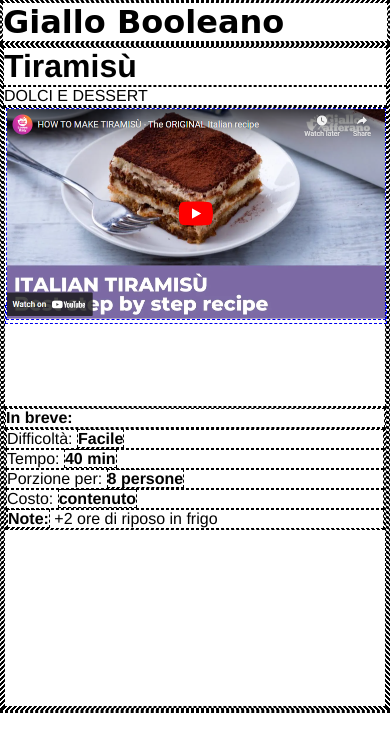
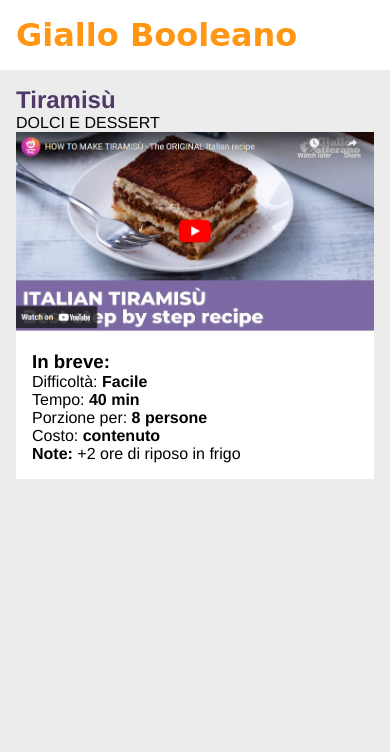
Before and after one commit to Diana-Petruccetti/htmlcss-responsive-layout, a plain HTML site: page index.html in a window 390 px wide. Drawn offline with Linux system fonts and the light colour scheme.

Commit message:
first mobile section complete

```diff
--- a/assets/css/style.css
+++ b/assets/css/style.css
@@ -15,12 +15,36 @@
     box-sizing: border-box;
 }
 
+body {
+    background-color: rgb(236, 236, 236);
+}
+
 header {
     font-family: 'Nerko One', cursive;
 }
 
 main {
     font-family: 'Montserrat', 'Helvetica Neue', sans-serif;
+}
+
+ul>li {
+    text-decoration: none;
+}
+
+.logo {
+    color: var(--giallo-booleano-primary);
+}
+
+.title {
+    color: var(--giallo-booleano-secondary-dark);
+}
+
+.section-logo {
+    background-color: var(--giallo-booleano-light);
+}
+
+.row {
+    background-color: var(--giallo-booleano-light);
 }
 /* end-common region */
 
@@ -44,6 +68,10 @@ main {
 
 .youtube {
     width: 100%;
+}
+
+.padding {
+    padding: 1rem;
 }
 /* end-utility region */
 
--- a/index.html
+++ b/index.html
@@ -13,32 +13,30 @@
 
         <link rel="stylesheet" href="./assets/css/style.css">
 </head>
-<body class="debug">
+<body class="debu">
     <header>
         <!-- section logo -->
-        <div class="section-logo">
-            <h1>Giallo Booleano</h1>
+        <div class="section-logo padding">
+            <h1 class="logo">Giallo Booleano</h1>
         </div>
     </header>
     <main>
         <!-- section video -->
         <div class="section video">
-            <div class="container">
-                <h1>Tiramisù</h1>
+            <div class="container padding">
+                <h2 class="title">Tiramisù</h2>
                 <div>DOLCI E DESSERT</div>
                 <div class="row">
                     <div class="col-12">
                         <a href="https://www.youtube.com/watch?v=JVT900H6s0g"><img class="youtube" src="./assets/img/image (10).png" alt=""></a>
                     </div>
-                    <div class="col-12">
-                        <h4>In breve:</h4>
-                        <ul>
-                            <li>Difficoltà: <strong>Facile</strong></li>
-                            <li>Tempo: <strong>40 min</strong></li>
-                            <li>Porzione per: <strong>8 persone</strong></li>
-                            <li>Costo: <strong>contenuto</strong></li>
-                            <li><strong>Note:</strong> +2 ore di riposo in frigo</li>
-                        </ul>
+                    <div class="col-12 padding">
+                        <h3>In breve:</h3>
+                        <div>Difficoltà: <strong>Facile</strong></div>
+                        <div>Tempo: <strong>40 min</strong></div>
+                        <div>Porzione per: <strong>8 persone</strong></div>
+                        <div>Costo: <strong>contenuto</strong></div>
+                        <div><strong>Note:</strong> +2 ore di riposo in frigo</div>
                     </div>
                 </div>
             </div>
```
